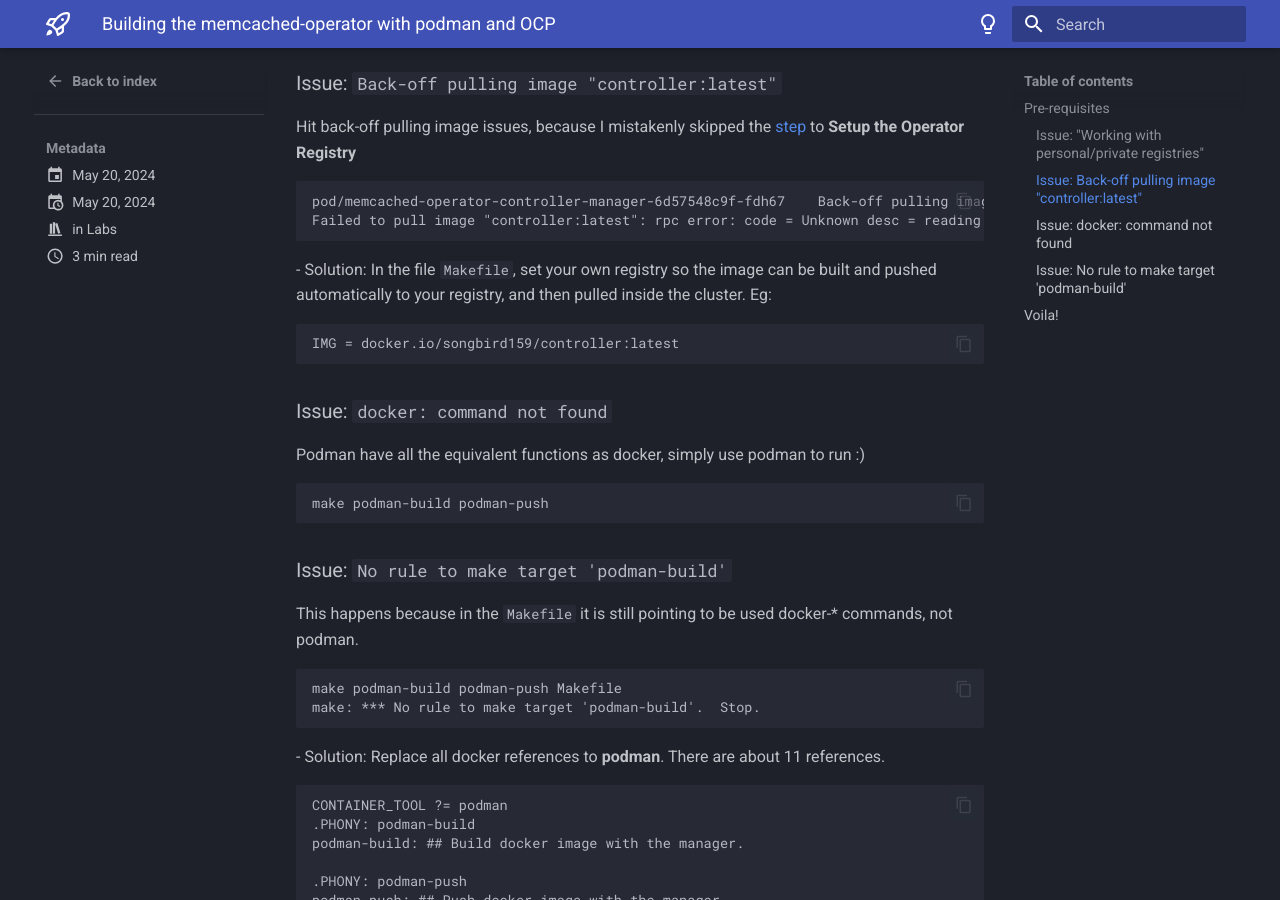
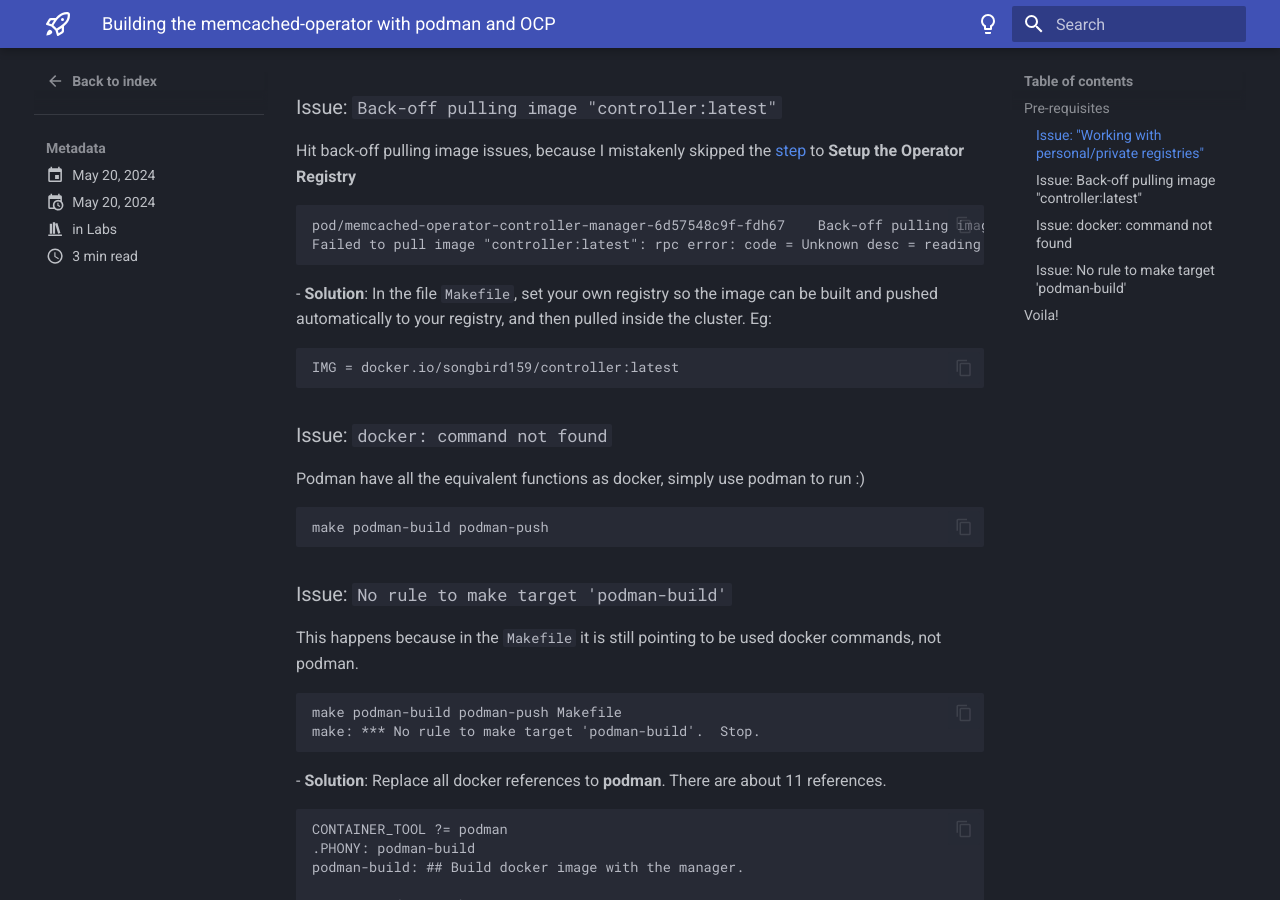
Before and after one commit to ehvs/notes, an MkDocs documentation site: the page built from docs/blog/posts/podman-first-operator-sdk.md, in a window 1280 px wide and 900 px high, scrolled down 1297 px. Built offline with MkDocs 1.6.1 and Material for MkDocs 9.7.7, drawn with Linux system fonts in a browser that asks for light colours; some of the changed lines change nothing that is shown; some of the changed text lies outside the part shown.

Commit message:
Fixed typo from last publishing

````diff
--- a/docs/blog/posts/podman-first-operator-sdk.md
+++ b/docs/blog/posts/podman-first-operator-sdk.md
@@ -21,6 +21,7 @@
 
 ## Pre-requisites
 Original instructions for installations => [here](https://sdk.operatorframework.io/docs/installation/). But from my testing, at this time of writing were:
+
 - Binaries
 ```
 $ go version
@@ -65,7 +66,7 @@
 pod/memcached-operator-controller-manager-6d57548c9f-fdh67    Back-off pulling image "controller:latest"
 Failed to pull image "controller:latest": rpc error: code = Unknown desc = reading manifest latest in docker.io/library/controller: requested access to the resource is denied
 ```
-- Solution:
+- **Solution**:
 In the file `Makefile`, set your own registry so the image can be built and pushed automatically to your registry, and then pulled inside the cluster. Eg:
 ```
 IMG = docker.io/songbird159/controller:latest
@@ -78,12 +79,12 @@
 ```
 
 ### Issue: `No rule to make target 'podman-build'`
-This happens because in the `Makefile` it is still pointing to be used docker-* commands, not podman.
+This happens because in the `Makefile` it is still pointing to be used docker commands, not podman.
 ```
 make podman-build podman-push Makefile
 make: *** No rule to make target 'podman-build'.  Stop.
 ```
-- Solution: Replace all docker references to **podman**. There are about 11 references.
+- **Solution**: Replace all docker references to **podman**. There are about 11 references.
 ```
 CONTAINER_TOOL ?= podman
 .PHONY: podman-build
````
